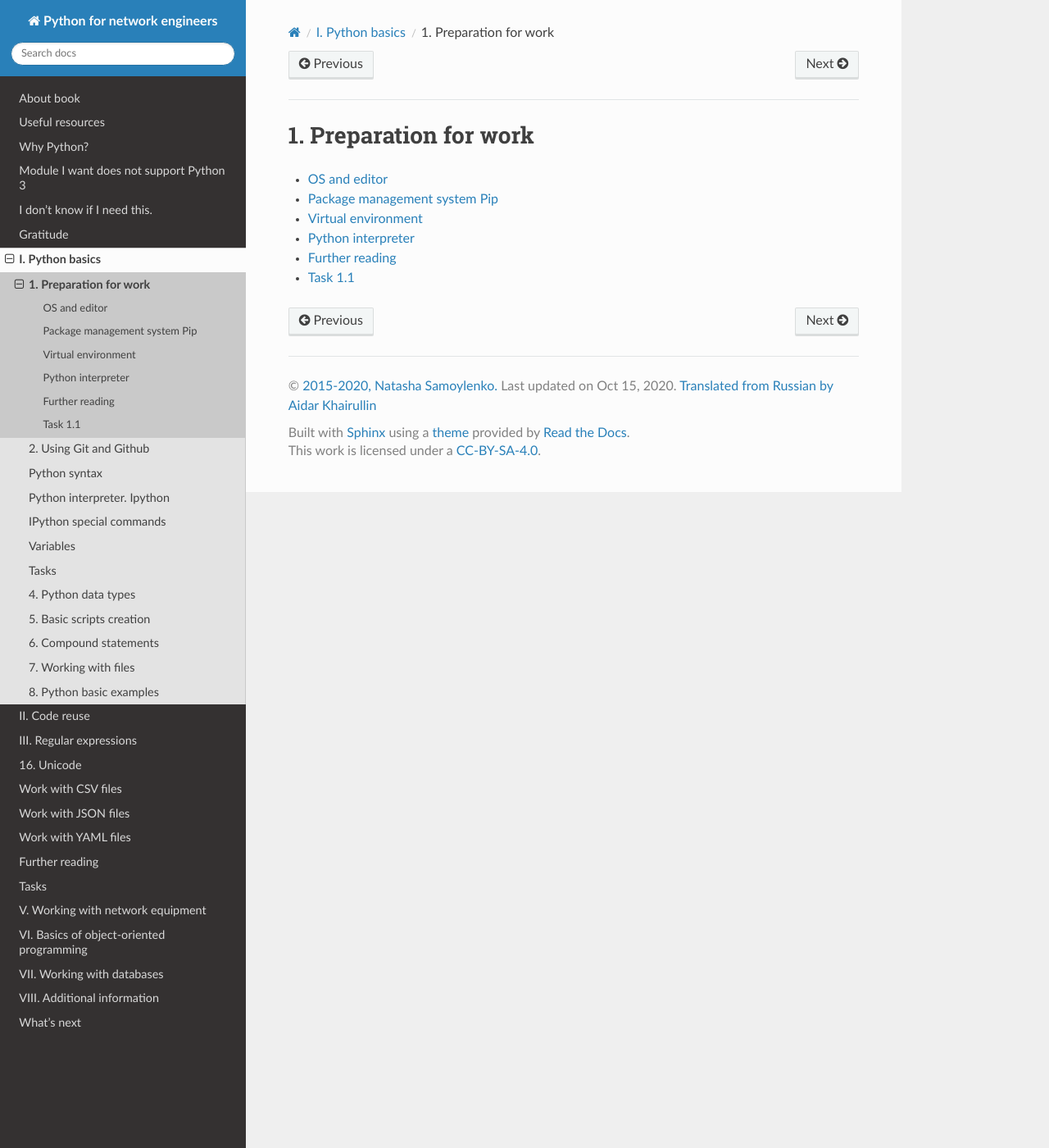
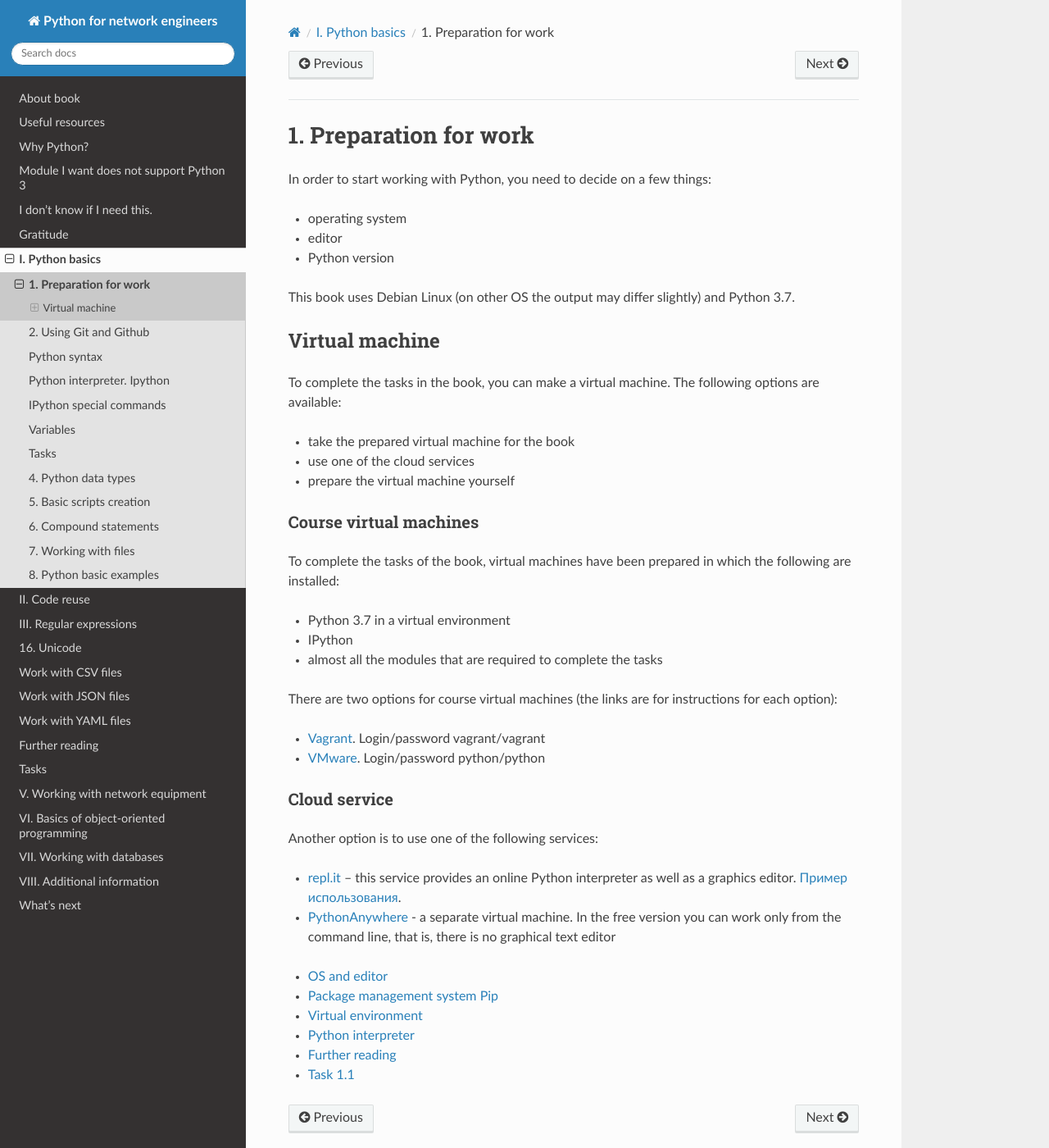
Before and after one commit to natenka/pyneng-book-en, a Sphinx documentation site: the page built from docs/source/book/01_intro/index.rst, in a window 1280 px wide and 1400 px high. Shown: the whole window at 82% size. Built offline with Sphinx 7.4.7 and the Read the Docs theme 2.0.0, drawn with Linux system fonts in a browser that asks for light colours; pages that are not in the unit, such as notebooks, are missing from menus.

Commit message:
Updated chapter 01 intro

```diff
--- a/docs/source/book/01_intro/index.rst
+++ b/docs/source/book/01_intro/index.rst
@@ -6,6 +6,51 @@
 
 1. Preparation for work
 **********************
+
+In order to start working with Python, you need to decide on a few things:
+
+-  operating system
+-  editor
+-  Python version
+
+This book uses Debian Linux (on other OS the output may differ slightly) and Python 3.7.
+
+Virtual machine
+~~~~~~~~~~~~~~~
+
+To complete the tasks in the book, you can make a virtual machine. The following options are available:
+
+- take the prepared virtual machine for the book
+- use one of the cloud services
+- prepare the virtual machine yourself
+
+
+Course virtual machines
+^^^^^^^^^^^^^^^^^^^^^^^
+
+To complete the tasks of the book, virtual machines have been prepared in which the following are installed:
+
+- Python 3.7 in a virtual environment
+- IPython
+- almost all the modules that are required to complete the tasks
+
+There are two options for course virtual machines (the links are for instructions for each option):
+
+-  `Vagrant <https://docs.google.com/document/d/1tIb8prINPM7uhyFxIhSSIF1-jckN_OWkKaO8zHQus9g/edit?usp=sharing>`__. Login/password vagrant/vagrant
+-  `VMware <https://drive.google.com/open?id=1r7Si9xTphdWp79sKxDhVk2zjWGggfy5Z6h8cKCLP5Cs>`__. Login/password python/python
+
+
+Cloud service
+^^^^^^^^^^^^^
+
+Another option is to use one of the following services:
+
+-  `repl.it <https://repl.it/>`__ – this service provides an online Python interpreter as well as a graphics editor.
+   `Пример использования <https://repl.it/KSIp/3/>`__.
+-  `PythonAnywhere <https://www.pythonanywhere.com/>`__ - a separate virtual machine. In the free version you can work only from the command line,
+   that is, there is no graphical text editor
+
+
 
 .. toctree::
    :maxdepth: 1
--- a/docs/source/book/01_intro/os_and_editor.rst
+++ b/docs/source/book/01_intro/os_and_editor.rst
@@ -1,9 +1,9 @@
 OS and editor
 =============
 
-You can choose any OS and any editor but it is desirable to use Python version 3.7 because book uses this version.
+You can choose any OS and any editor but it is better to use Python version 3.7 because book uses this version.
 
-All examples in book were run on Debian but other operating systems may have a slightly different output. You can use Linux, macOS or Windows to perform tasks from a book. However, it is worth considering that, for example, Ansible can only be installed on Linux/macOS.
+All examples in book were run on Debian, other operating systems may have a slightly different output. You can use Linux, macOS or Windows to perform tasks from a book.
 
 You can select any text editor or IDE that supports Python to work with Python. Generally, working with Python requires minimal editor settings and often the editor recognizes Python by default.
 
```
Also changed, not shown: docs/source/book/01_intro/README.rst (deleted, +0 -102 lines).
